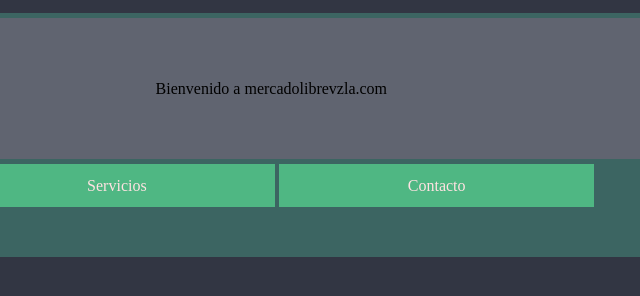
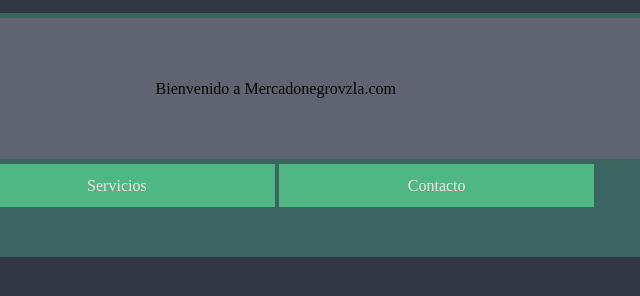
Before and after one commit to Thunderking900/Mercadonegrovzla, a plain HTML site: page index.html in a window 1280 px wide. Shown: the full height of the page, 363-1003 px from the left. Drawn offline with Linux system fonts and the light colour scheme.

Commit message:
Update index.html

```diff
--- a/index.html
+++ b/index.html
@@ -9,7 +9,7 @@
 </head>
 <body>
     <div>
-            <header class="nav-style">Bienvenido a mercadolibrevzla.com</header>
+            <header class="nav-style">Bienvenido a Mercadonegrovzla.com</header>
 
             <div class="nav-style">
                 <nav>
```
